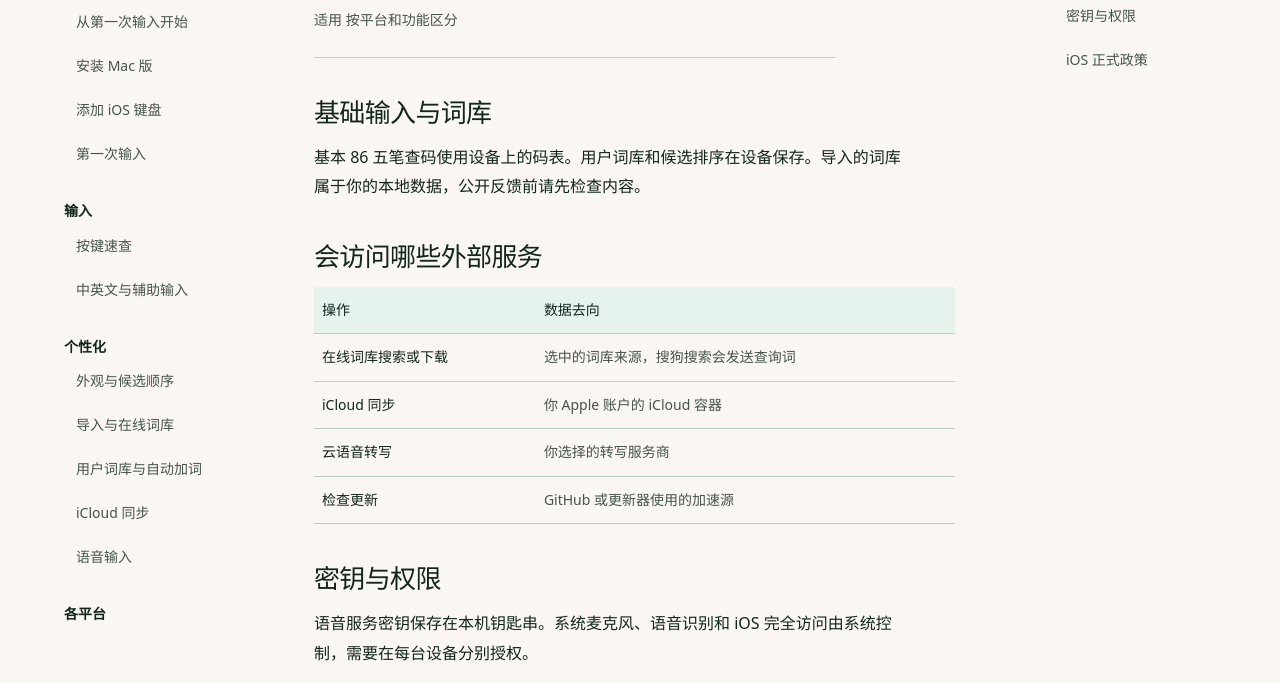
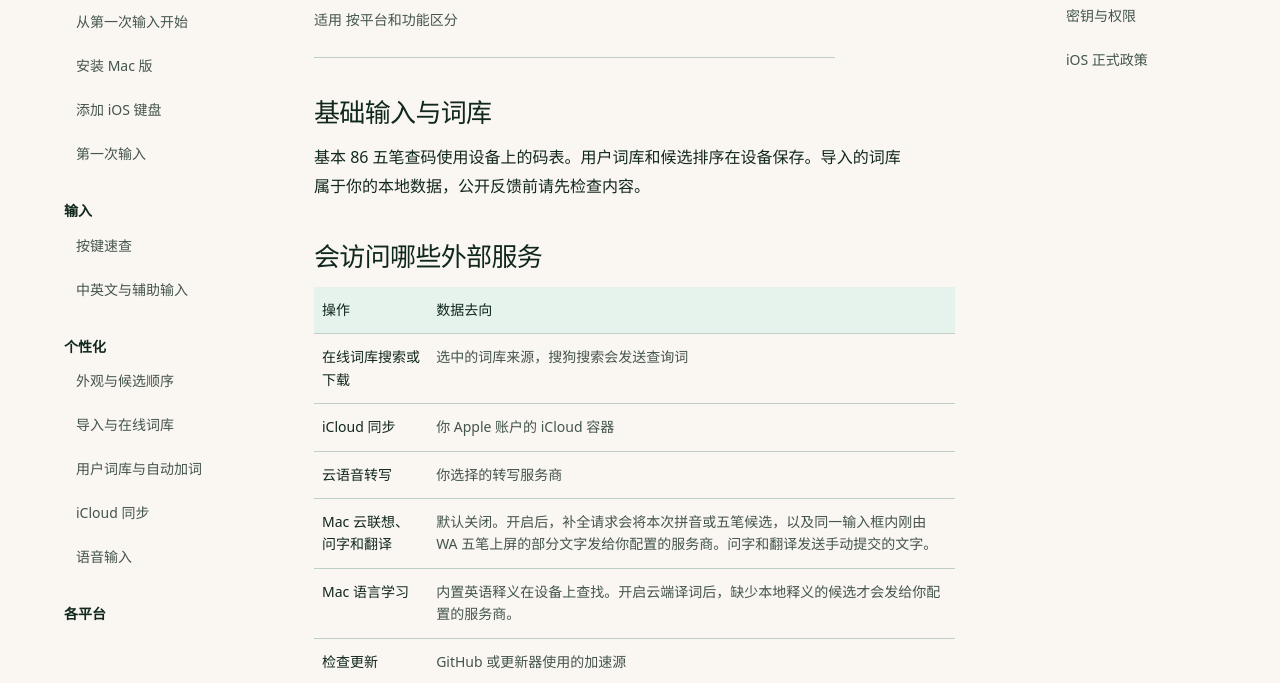
Before and after one commit to huluxiaohuowa/wawubi-web, a plain HTML site: page docs/data.html in a window 1280 px wide. Shown: the part 267-950 px from the top of the page. Drawn offline with Linux system fonts and the light colour scheme.

Commit message:
Document macOS 0.1.31 features

```diff
--- a/docs/data.html
+++ b/docs/data.html
@@ -123,6 +123,14 @@
 </td>
 </tr>
 <tr>
+<th scope="row">Mac 云联想、问字和翻译</th>
+<td>默认关闭。开启后，补全请求会将本次拼音或五笔候选，以及同一输入框内刚由 WA 五笔上屏的部分文字发给你配置的服务商。问字和翻译发送手动提交的文字。</td>
+</tr>
+<tr>
+<th scope="row">Mac 语言学习</th>
+<td>内置英语释义在设备上查找。开启云端译词后，缺少本地释义的候选才会发给你配置的服务商。</td>
+</tr>
+<tr>
 <th scope="row">检查更新
 </th>
 <td>GitHub 或更新器使用的加速源
@@ -135,7 +143,7 @@
 <section id="section-3">
 <h2>密钥与权限
 </h2>
-<p>语音服务密钥保存在本机钥匙串。系统麦克风、语音识别和 iOS 完全访问由系统控制，需要在每台设备分别授权。
+<p>语音和云联想的服务密钥保存在本机钥匙串。系统麦克风、语音识别和 iOS 完全访问由系统控制，需要在每台设备分别授权。
 </p>
 </section>
 <section id="section-4">
```
Also changed, not shown: docs/appearance.html (+1 -0 lines), docs/install-mac.html (+6 -2 lines), docs/learning.html (+1 -0 lines).
